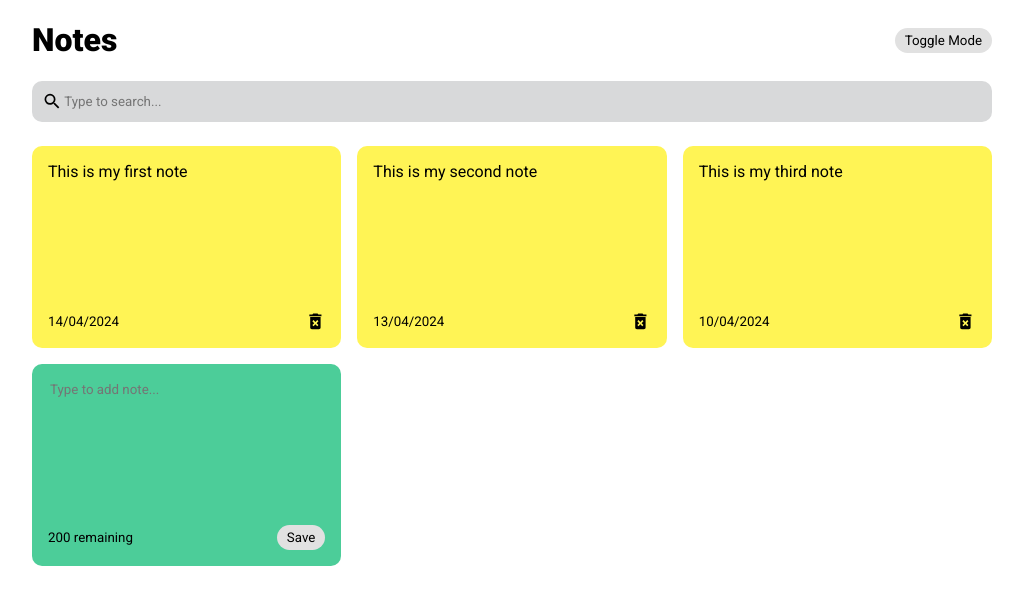
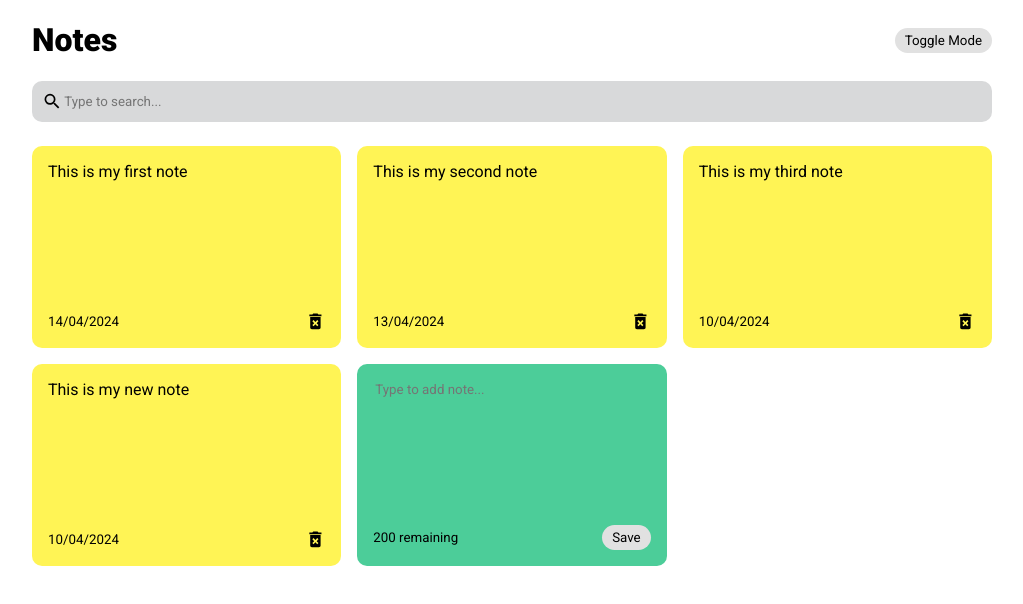
Before and after one commit to paulolibutan/react-notes-app, a React (Create React App) app: page / in a window 1280 px wide. Shown: the top 604 px of the page, without its empty margins (128-1151 px from the left). Built offline with nearby package versions, Linux system fonts and the light colour scheme.

Commit message:
Add function to persist data in local storage

```diff
--- a/src/App.js
+++ b/src/App.js
@@ -1,5 +1,5 @@
 import { nanoid } from "nanoid";
-import { useState } from "react";
+import { useEffect, useState } from "react";
 
 import NotesList from "./components/NotesList";
 import Search from "./components/Search";
@@ -22,11 +22,28 @@ const App = () => {
       text: "This is my third note",
       date: "10/04/2024",
     },
+    {
+      id: nanoid(),
+      text: "This is my new note",
+      date: "10/04/2024",
+    },
   ]);
 
   const [searchText, setSearchText] = useState("");
 
   const [darkMode, setDarkMode] = useState(false);
+
+  useEffect(() => {
+    const savedNotes = JSON.parse(localStorage.getItem("react-notes-app-data"));
+
+    if (savedNotes) {
+      setNotes(savedNotes);
+    }
+  }, []);
+
+  useEffect(() => {
+    localStorage.setItem("react-notes-app-data", JSON.stringify(notes));
+  }, [notes]);
 
   const addNote = (text) => {
     const date = new Date();
@@ -53,7 +70,7 @@ const App = () => {
           notes={notes.filter((note) =>
             note.text
               .toLocaleLowerCase()
-              .includes(searchText.toLocaleLowerCase())
+              .includes(searchText)
           )}
           handleAddNote={addNote}
           handleDeleteNote={deleteNote}
```
Also changed, not shown: src/index.js (+5 -5 lines).
